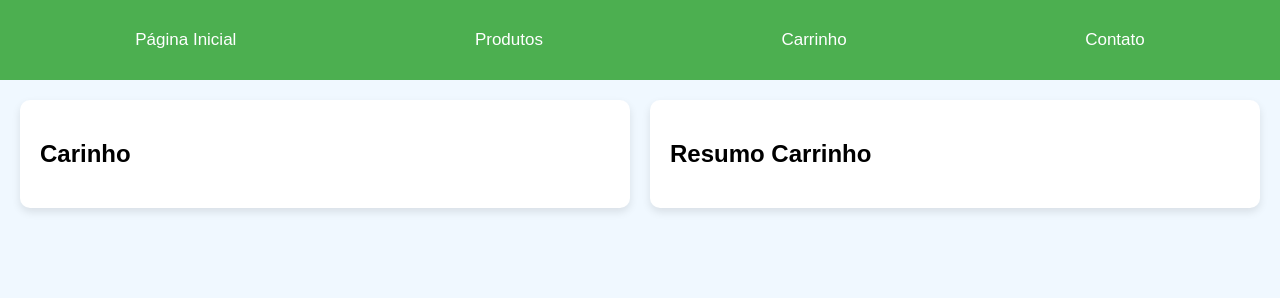
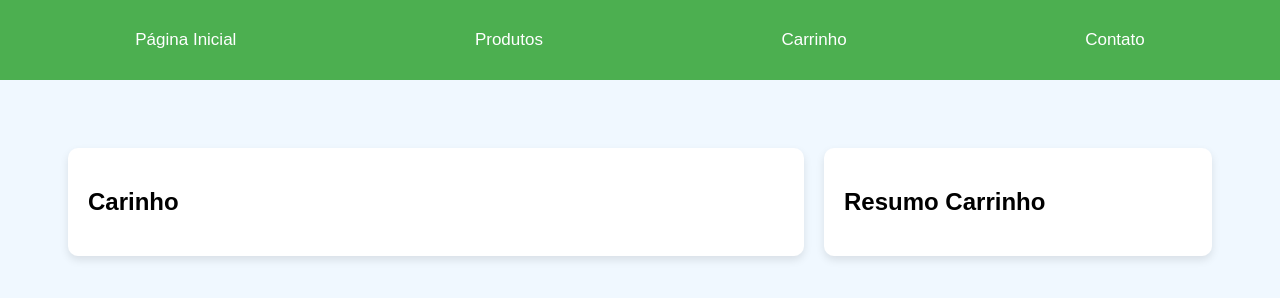
Before and after one commit to void222222/Projeto_Mercado, a plain HTML site: page carrinho.html in a window 1280 px wide. Drawn offline with Linux system fonts and the light colour scheme.

Commit message:
carrinho_Atualizacao

```diff
--- a/src/carrinho.css
+++ b/src/carrinho.css
@@ -37,7 +37,16 @@ body{
   display: flex; /* coloca lado a lado */
   gap: 20px; /* espaço entre as caixas */
   padding: 20px;
+  margin: 3em;
 }
+.carrinho:first-child {
+  flex: 2; /* ocupa mais espaço */
+}
+
+.carrinho:last-child {
+  flex: 1; /* ocupa menos espaço */
+}
+
 
 .carrinho {
   background-color: white; /* fundo branco */
```
